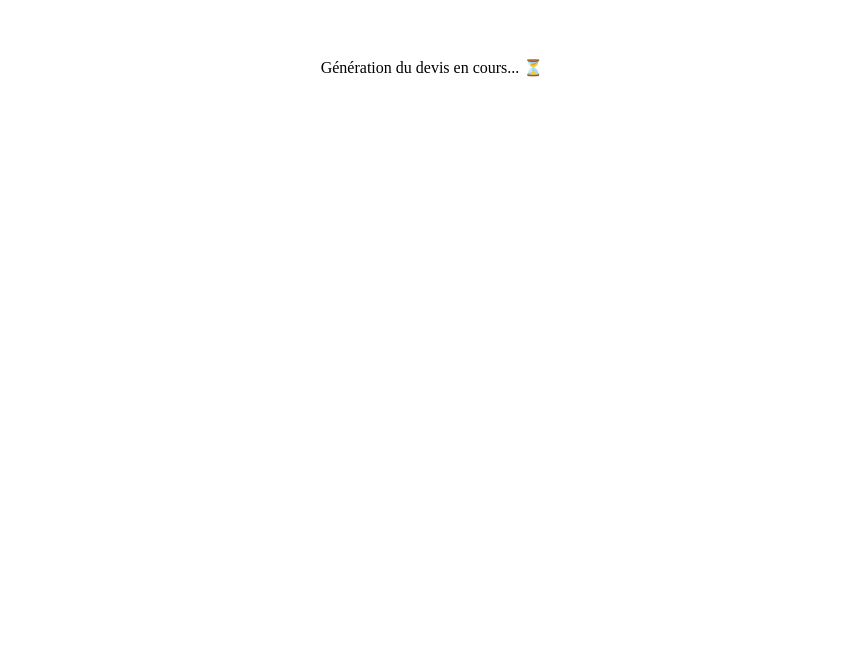
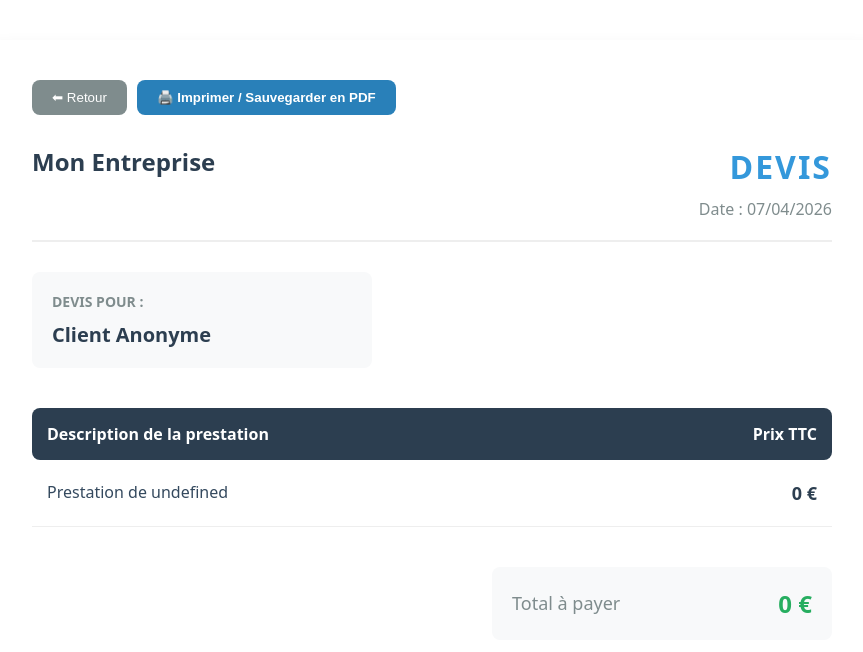
Before and after one commit to ellgringo/atelier-agent-test, a Next.js app: page /devis in a window 1280 px wide. Shown: the top 652 px of the page, without its empty margins (208-1071 px from the left). Built offline with nearby package versions, Linux system fonts and the light colour scheme; no server answers.

Commit message:
Update devis.js

```diff
--- a/pages/devis.js
+++ b/pages/devis.js
@@ -1,81 +1,105 @@
+import React, { useState, useEffect } from 'react';
 import { useRouter } from 'next/router';
-import React from 'react';
+import { createClient } from '@supabase/supabase-js';
+
+const supabase = createClient(
+  process.env.NEXT_PUBLIC_SUPABASE_URL || 'https://rzuouakyvryuzfurryjk.supabase.co',
+  process.env.NEXT_PUBLIC_SUPABASE_ANON_KEY
+);
 
 export default function Devis() {
   const router = useRouter();
   const { nom, metier, montant, desc } = router.query;
+  const [profil, setProfil] = useState(null);
 
-  // Si la page charge
-  if (!nom) return <div style={{ padding: '50px', textAlign: 'center' }}>Génération du devis en cours... ⏳</div>;
+  useEffect(() => {
+    async function fetchProfil() {
+      const { data: { session } } = await supabase.auth.getSession();
+      if (session) {
+        const { data } = await supabase
+          .from('profiles')
+          .select('*')
+          .eq('id', session.user.id)
+          .single();
+
+        if (data) setProfil(data);
+      }
+    }
+    fetchProfil();
+  }, []);
+
+  const imprimer = () => window.print();
 
   return (
-    <div style={{ background: '#f4f7f6', minHeight: '100vh', padding: '20px', fontFamily: 'system-ui, sans-serif' }}>
+    <div style={{ maxWidth: '800px', margin: '40px auto', padding: '40px', fontFamily: 'system-ui, sans-serif', background: 'white', boxShadow: '0 4px 15px rgba(0,0,0,0.05)', borderRadius: '8px' }}>
 
-      <div style={{ maxWidth: '800px', margin: '0 auto', background: 'white', padding: '40px', borderRadius: '8px', boxShadow: '0 4px 15px rgba(0,0,0,0.05)' }}>
+      <div className="print-hidden" style={{ display: 'flex', gap: '10px', marginBottom: '30px' }}>
+        <button onClick={() => router.push('/dashboard')} style={{ background: '#7f8c8d', color: 'white', border: 'none', padding: '10px 20px', borderRadius: '8px', cursor: 'pointer' }}>
+          ⬅ Retour
+        </button>
+        <button onClick={imprimer} style={{ background: '#2980b9', color: 'white', border: 'none', padding: '10px 20px', borderRadius: '8px', cursor: 'pointer', fontWeight: 'bold' }}>
+          🖨️ Imprimer / Sauvegarder en PDF
+        </button>
+      </div>
 
-        {/* En-tête */}
+      {/* EN-TÊTE DU DEVIS CORRIGÉ */}
       <div style={{ display: 'flex', justifyContent: 'space-between', borderBottom: '2px solid #eee', paddingBottom: '20px', marginBottom: '30px' }}>
         <div>
-            <h1 style={{ margin: '0', color: '#2c3e50', fontSize: '32px' }}>DEVIS</h1>
-            <p style={{ color: '#7f8c8d', margin: '5px 0 0 0' }}>Date : {new Date().toLocaleDateString('fr-FR')}</p>
+          <h1 style={{ margin: '0', color: '#2c3e50', fontSize: '24px' }}>
+            {profil?.entreprise_nom || 'Mon Entreprise'}
+          </h1>
+          {profil?.entreprise_adresse && <p style={{ margin: '5px 0', color: '#7f8c8d' }}>📍 {profil.entreprise_adresse}</p>}
+          {profil?.telephone && <p style={{ margin: '5px 0', color: '#7f8c8d' }}>📞 {profil.telephone}</p>}
+          {profil?.siret && <p style={{ margin: '5px 0', color: '#7f8c8d' }}>🏢 SIRET : {profil.siret}</p>}
         </div>
         <div style={{ textAlign: 'right' }}>
-            <h2 style={{ margin: '0', color: '#3498db', textTransform: 'capitalize' }}>Artisan {metier}</h2>
-            <p style={{ color: '#7f8c8d', margin: '5px 0 0 0' }}>N° SIRET : En cours</p>
+          <h2 style={{ margin: '0', color: '#3498db', fontSize: '32px', textTransform: 'uppercase', letterSpacing: '2px' }}>Devis</h2>
+          <p style={{ margin: '10px 0 0 0', color: '#7f8c8d' }}>Date : {new Date().toLocaleDateString('fr-FR')}</p>
         </div>
       </div>
 
-        {/* Info Client */}
-        <div style={{ marginBottom: '40px', background: '#f8f9fa', padding: '15px', borderRadius: '6px' }}>
-          <h3 style={{ margin: '0 0 10px 0', color: '#2c3e50', fontSize: '16px' }}>Client :</h3>
-          <p style={{ margin: '0', fontSize: '18px', fontWeight: 'bold' }}>Monsieur / Madame {nom}</p>
+      {/* INFO CLIENT */}
+      <div style={{ marginBottom: '40px', padding: '20px', background: '#f8f9fa', borderRadius: '8px', display: 'inline-block', minWidth: '300px' }}>
+        <h3 style={{ margin: '0 0 10px 0', color: '#7f8c8d', fontSize: '14px', textTransform: 'uppercase' }}>Devis pour :</h3>
+        <p style={{ margin: '0', fontSize: '20px', fontWeight: 'bold', color: '#2c3e50' }}>{nom || 'Client Anonyme'}</p>
       </div>
 
-        {/* Détail des travaux */}
+      {/* TABLEAU */}
       <table style={{ width: '100%', borderCollapse: 'collapse', marginBottom: '40px' }}>
         <thead>
           <tr style={{ background: '#2c3e50', color: 'white' }}>
-              <th style={{ padding: '12px', textAlign: 'left', borderRadius: '6px 0 0 0' }}>Description des travaux</th>
-              <th style={{ padding: '12px', textAlign: 'right', borderRadius: '0 6px 0 0' }}>Total TTC</th>
+            <th style={{ padding: '15px', textAlign: 'left', borderRadius: '8px 0 0 8px' }}>Description de la prestation</th>
+            <th style={{ padding: '15px', textAlign: 'right', borderRadius: '0 8px 8px 0', width: '150px' }}>Prix TTC</th>
           </tr>
         </thead>
         <tbody>
-            <tr style={{ borderBottom: '1px solid #eee' }}>
-              <td style={{ padding: '15px 12px', color: '#34495e' }}>{desc}</td>
-              <td style={{ padding: '15px 12px', textAlign: 'right', fontWeight: 'bold', fontSize: '18px' }}>{montant} €</td>
+          <tr>
+            <td style={{ padding: '20px 15px', borderBottom: '1px solid #eee', color: '#34495e', lineHeight: '1.6' }}>
+              {desc || `Prestation de ${metier}`}
+            </td>
+            <td style={{ padding: '20px 15px', borderBottom: '1px solid #eee', textAlign: 'right', fontWeight: 'bold', fontSize: '18px', color: '#2c3e50' }}>
+              {montant || '0'} €
+            </td>
           </tr>
         </tbody>
       </table>
 
-        {/* Total */}
+      {/* TOTAL */}
       <div style={{ display: 'flex', justifyContent: 'flex-end' }}>
-          <div style={{ background: '#e8f4f8', padding: '20px', borderRadius: '8px', minWidth: '250px' }}>
-            <div style={{ display: 'flex', justifyContent: 'space-between', marginBottom: '10px' }}>
-              <span style={{ color: '#7f8c8d' }}>Total HT :</span>
-              <span>{(montant * 0.8).toFixed(2)} €</span>
-            </div>
-            <div style={{ display: 'flex', justifyContent: 'space-between', marginBottom: '10px' }}>
-              <span style={{ color: '#7f8c8d' }}>TVA (20%) :</span>
-              <span>{(montant * 0.2).toFixed(2)} €</span>
-            </div>
-            <div style={{ display: 'flex', justifyContent: 'space-between', borderTop: '2px solid #bdc3c7', paddingTop: '10px', marginTop: '10px' }}>
-              <strong style={{ fontSize: '20px' }}>NET À PAYER :</strong>
-              <strong style={{ fontSize: '20px', color: '#27ae60' }}>{montant} €</strong>
+        <div style={{ width: '300px', background: '#f8f9fa', padding: '20px', borderRadius: '8px' }}>
+          <div style={{ display: 'flex', justifyContent: 'space-between', alignItems: 'center' }}>
+            <span style={{ fontSize: '18px', color: '#7f8c8d' }}>Total à payer</span>
+            <span style={{ fontSize: '24px', fontWeight: 'bold', color: '#27ae60' }}>{montant || '0'} €</span>
           </div>
         </div>
       </div>
 
-        {/* Bouton d'action (caché à l'impression) */}
-        <div style={{ marginTop: '50px', textAlign: 'center' }}>
-          <button
-            onClick={() => window.print()}
-            style={{ background: '#2c3e50', color: 'white', border: 'none', padding: '12px 30px', borderRadius: '25px', fontSize: '16px', cursor: 'pointer', fontWeight: 'bold' }}
-          >
-            🖨️ Imprimer / Sauvegarder en PDF
-          </button>
-        </div>
-
-      </div>
+      <style jsx global>{`
+        @media print {
+          body { background: white !important; }
+          .print-hidden { display: none !important; }
+        }
+      `}</style>
     </div>
   );
 }
```
Lines whose indentation alone changed are shown as unchanged.
